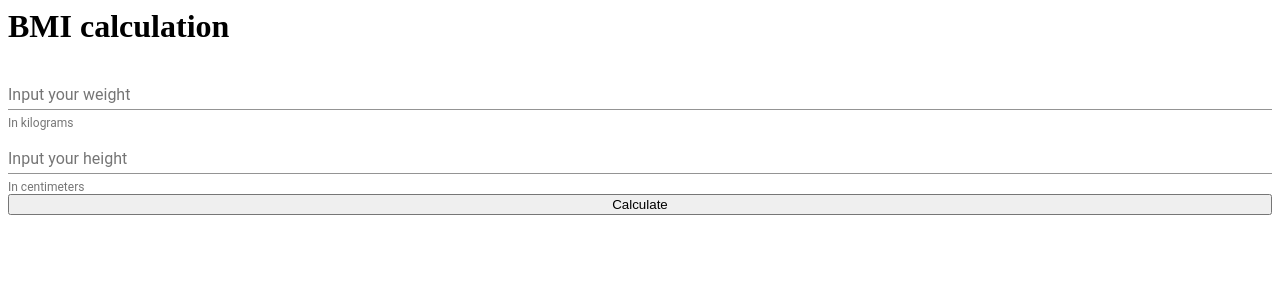
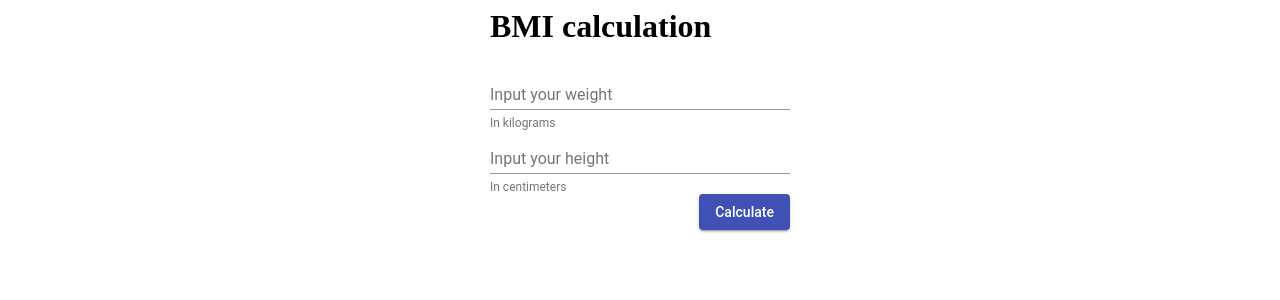
Before and after one commit to Shoohei/my-bmi, an Angular app: page / in a window 1280 px wide. Shown: the top 300 px of the page. Built offline with nearby package versions, Linux system fonts and the light colour scheme.

Commit message:
Finalize UI

```diff
--- a/src/app/app.component.html
+++ b/src/app/app.component.html
@@ -1 +1 @@
-<app-bmi></app-bmi>
+<app-bmi class="app-bmi"></app-bmi>
--- a/src/app/app.module.ts
+++ b/src/app/app.module.ts
@@ -3,10 +3,11 @@ import { BrowserModule } from "@angular/platform-browser";
 import { FormsModule } from "@angular/forms";
 import { ReactiveFormsModule } from "@angular/forms";
 
-import {BrowserAnimationsModule} from '@angular/platform-browser/animations';
+import { BrowserAnimationsModule } from "@angular/platform-browser/animations";
 
 import { MatInputModule } from "@angular/material/input";
 import { MatFormFieldModule } from "@angular/material/form-field";
+import { MatButtonModule } from "@angular/material/button";
 
 import { HttpClientModule } from "@angular/common/http";
 
@@ -24,7 +25,8 @@ import { BmiService } from "./bmi.service";
     ReactiveFormsModule,
     MatFormFieldModule,
     MatInputModule,
-    BrowserAnimationsModule
+    BrowserAnimationsModule,
+    MatButtonModule
   ],
   declarations: [AppComponent, BmiComponent],
   bootstrap: [AppComponent],
--- a/src/app/bmi/bmi.component.css
+++ b/src/app/bmi/bmi.component.css
@@ -1,12 +1,14 @@
 .form {
+  max-width: 300px;
+  margin: auto;
+}
+
+.input {
   display: flex;
   flex-direction: column;
-}
-
-.form {
   width: 100%;
 }
 
 .button {
-  width: 100%;
+  float: right;
 }
--- a/src/app/bmi/bmi.component.html
+++ b/src/app/bmi/bmi.component.html
@@ -1,11 +1,11 @@
 <h1>{{ hello | async }}</h1>
-<h1>BMI calculation</h1>
 <form class="form" [formGroup]="bmiForm" (ngSubmit)="onSubmit(bmiForm.value)">
-	<mat-form-field hintLabel="In kilograms">
+	<h1>BMI calculation</h1>
+	<mat-form-field class="input" hintLabel="In kilograms">
 		<input formControlName="weight" matInput maxlength="10" placeholder="Input your weight">
   </mat-form-field>
-		<mat-form-field hintLabel="In centimeters">
+		<mat-form-field class="input" hintLabel="In centimeters">
 			<input formControlName="height" matInput maxlength="10" placeholder="Input your height">
   </mat-form-field>
-			<button class="button" type="submit">Calculate</button>
+			<button class="button" mat-raised-button color="primary" type="submit">Calculate</button>
 </form>
```
